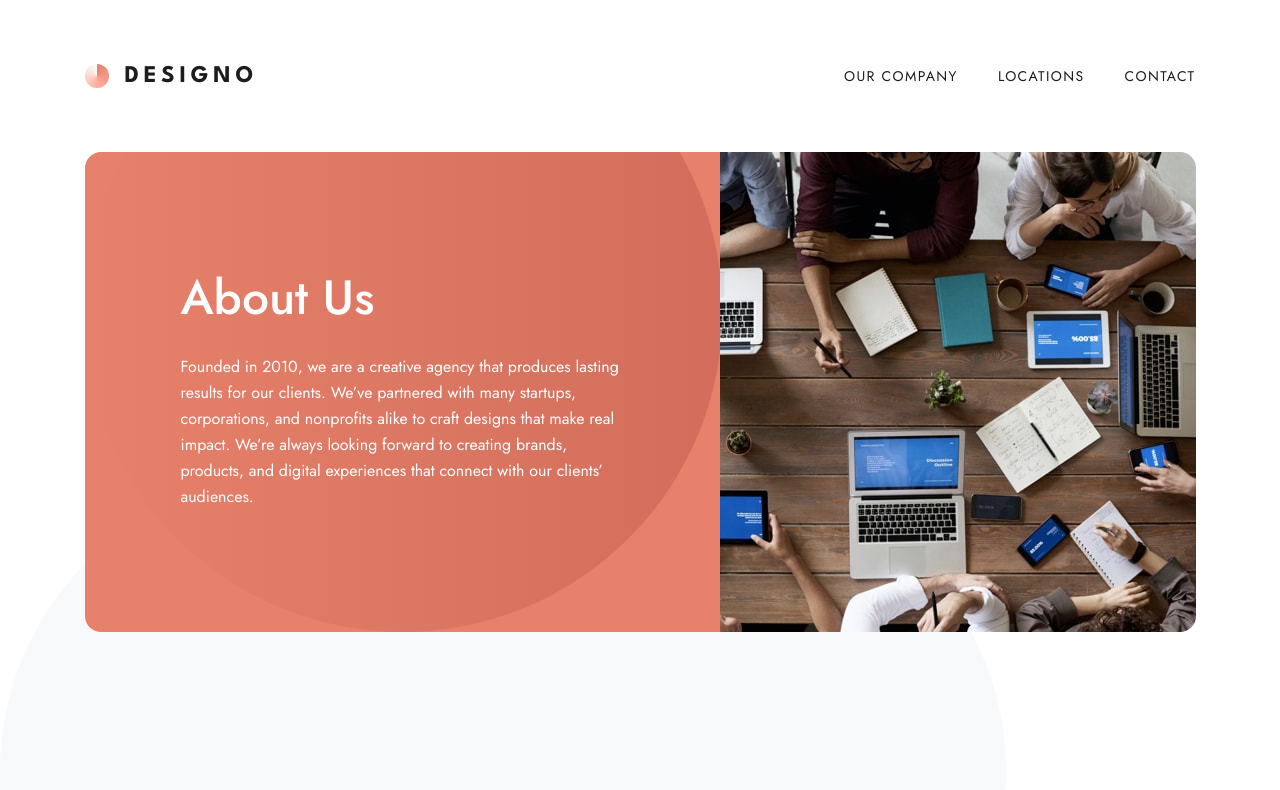
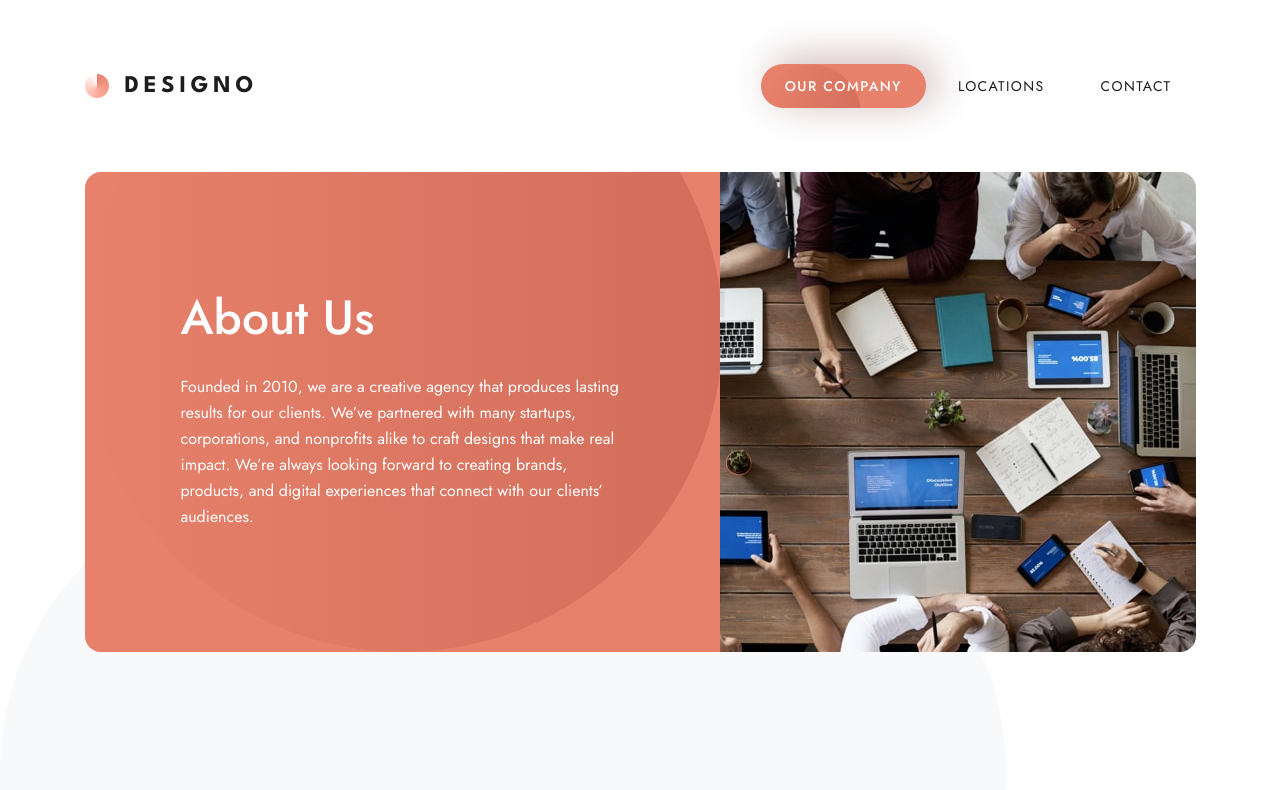
Before and after one commit to ayoub-ahabchane/fem-designo, a Next.js app: page /about in a window 1280 px wide. Shown: the top 790 px of the page. Built offline with nearby package versions, Linux system fonts and the light colour scheme.

Commit message:
feat: animated large navbar & qualities section

```diff
--- a/src/app/globals.css
+++ b/src/app/globals.css
@@ -23,7 +23,7 @@
     @apply text-xl font-medium uppercase leading-[1.3em] tracking-[0.25em];
   }
   .button {
-    @apply inline-block rounded-lg px-6 py-4 text-[0.9375rem] font-medium uppercase tracking-wider transition-all duration-150 ease-out;
+    @apply inline-block rounded-lg px-6 py-4 text-[0.9375rem] font-medium uppercase tracking-wider transition-all duration-150 ease-out focus-within:shadow-[20px_-40px_80px_rgba(93,2,2,0.5)]  hover:shadow-[5px_-10px_80px_rgba(93,2,2,0.5)];
   }
   .button.light {
     @apply bg-peach text-white;
@@ -57,7 +57,7 @@
   }
 
   .largeNavList {
-    @apply flex flex-row gap-10 bg-transparent text-sm tracking-widest;
+    @apply flex flex-row gap-2 bg-transparent text-sm tracking-widest;
   }
 
   .footerNavItem {
--- a/src/components/LargeNav.jsx
+++ b/src/components/LargeNav.jsx
@@ -1,25 +1,44 @@
-import React from "react";
+"use client";
+import { useSelectedLayoutSegment } from "next/navigation";
+import React, { useState } from "react";
 import Link from "next/link";
+import { motion } from "framer-motion";
+motion;
 
 const navItems = [
-  { title: "our company", link: "/about" },
-  { title: "locations", link: "/locations" },
-  { title: "contact", link: "/contact" },
+  { title: "our company", link: "/about", slug: "about" },
+  { title: "locations", link: "/locations", slug: "locations" },
+  { title: "contact", link: "/contact", slug: "contact" },
 ];
 
 const LargeNav = () => {
+  const activeSegment = useSelectedLayoutSegment();
+
+  const [isHovered, setIsHovered] = useState(false);
+
   return (
     <nav className="navWrapper mdmax:hidden">
       <ul className="largeNavList">
-        {navItems.map(({ title, link }, index) => (
-          <li key={`navigation${index}`}>
-            <Link
-              href={link}
-              className="uppercase hover:underline"
-              onClick={() => isMobile && toggleNav()}
-            >
+        {navItems.map(({ title, link, slug }, index) => (
+          <li
+            key={`navigation${index}`}
+            className={`relative isolate uppercase transition-all duration-150 ease-out ${
+              slug === activeSegment
+                ? "font-medium text-white"
+                : "text-black focus-within:text-peach  hover:text-peach"
+            }`}
+          >
+            <Link href={link} className={`inline-block px-6 py-3`}>
               {title}
             </Link>
+            {slug === activeSegment && (
+              <motion.span
+                key={"activeNavKey"}
+                layoutId="activeNav"
+                transition={{ ease: "easeOut", duration: 0.3 }}
+                className="absolute inset-x-0 inset-y-0 -z-10 rounded-[22px] bg-peach bg-[url(../assets/exports/Oval.svg)] bg-no-repeat shadow-[10px_-5px_40px_rgba(93,2,2,0.3)]"
+              ></motion.span>
+            )}
           </li>
         ))}
       </ul>
--- a/src/components/Logo.jsx
+++ b/src/components/Logo.jsx
@@ -12,7 +12,7 @@ const Logo = () => {
     <Link href="/" className="flex cursor-pointer items-center gap-4">
       <span
         aria-label="Designo Logo"
-        className=" inline-block h-6 w-6 rounded-full bg-[conic-gradient(var(--tw-gradient-stops))] from-peach via-light-peach to-transparent"
+        className="inline-block h-6 w-6 rounded-full bg-[conic-gradient(var(--tw-gradient-stops))] from-peach via-light-peach to-transparent"
       />
       <span
         className={`${league_spartan.className} text-2xl font-bold uppercase leading-none tracking-[0.2em]`}
--- a/src/components/Navmenu.jsx
+++ b/src/components/Navmenu.jsx
@@ -30,7 +30,7 @@ const Navmenu = () => {
               <li key={`navigation${index}`}>
                 <Link
                   href={link}
-                  className="uppercase hover:underline"
+                  className="button uppercase hover:underline"
                   onClick={() => isMobile && toggleNav()}
                 >
                   {title}
--- a/src/components/ServiceTile.jsx
+++ b/src/components/ServiceTile.jsx
@@ -4,7 +4,7 @@ import React from "react";
 const ServiceTile = ({ title, link }) => {
   return (
     <Link
-      className="group flex h-full w-full flex-col items-center justify-center gap-3 rounded-2xl bg-[color:rgba(29,_28,_30,_0.6)] bg-cover  text-white bg-blend-overlay transition-colors duration-150 ease-out focus-within:bg-[color:rgba(231,_129,_107,_0.7)] hover:bg-[color:rgba(231,_129,_107,_0.7)]"
+      className="group flex h-full w-full flex-col items-center justify-center gap-3 rounded-2xl bg-[color:rgba(29,_28,_30,_0.6)] bg-cover  text-white bg-blend-overlay transition-all duration-150 ease-out focus-within:bg-[color:rgba(231,_129,_107,_0.7)] focus-within:shadow-[20px_-40px_80px_rgba(93,2,2,0.5)] hover:bg-[color:rgba(231,_129,_107,_0.7)] hover:shadow-[20px_-40px_80px_rgba(93,2,2,0.5)]"
       href={link}
     >
       <p className="text-[1.75rem] font-medium uppercase tracking-wide md:text-[2.5rem]">
@@ -20,7 +20,7 @@ const ServiceTile = ({ title, link }) => {
           xmlns="http://www.w3.org/2000/svg"
           aria-hidden="true"
           focusable="false"
-          className="stroke-peach transition-colors ease-out group-focus-within:stroke-white group-hover:stroke-white"
+          className="stroke-peach transition-all ease-out group-focus-within:stroke-white group-hover:translate-x-2 group-hover:stroke-white"
         >
           <path
             d="M1 1l4 4-4 4"
--- a/src/components/home/Qualities.jsx
+++ b/src/components/home/Qualities.jsx
@@ -6,10 +6,12 @@ import Friendly from "../svg/Friendly";
 const Qualities = () => {
   return (
     <section className="grid grid-rows-3 gap-y-20 md:gap-y-8 lg:grid-cols-3 lg:grid-rows-1 lg:gap-x-[1.875rem] lg:gap-y-0 mdmax:px-6">
-      <article className="flex flex-col items-center gap-12 text-center md:flex-row md:text-left lg:flex-col lg:justify-center lg:text-center">
+      <article className="group flex flex-col items-center gap-12 text-center md:flex-row md:text-left lg:flex-col lg:justify-center lg:text-center">
         <Passionate />
         <div>
-          <h2 className="h3 mb-8 uppercase md:mb-4 lg:mb-8">Passionate</h2>
+          <h2 className="h3 mb-8 uppercase transition-colors duration-150 ease-out group-hover:text-peach md:mb-4 lg:mb-8">
+            Passionate
+          </h2>
           <p className="max-w-[28rem] text-body">
             Each project starts with an in-depth brand research to ensure we
             only create products that serve a purpose. We merge art, design, and
@@ -17,10 +19,12 @@ const Qualities = () => {
           </p>
         </div>
       </article>
-      <article className="flex flex-col items-center gap-12 text-center md:flex-row md:text-left lg:flex-col lg:justify-center lg:text-center">
+      <article className="group flex flex-col items-center gap-12 text-center md:flex-row md:text-left lg:flex-col lg:justify-center lg:text-center">
         <Resourceful />
         <div>
-          <h2 className="h3 mb-8 uppercase md:mb-4 lg:mb-8">Resourceful</h2>
+          <h2 className="h3 mb-8 uppercase transition-colors duration-150 ease-out group-hover:text-peach md:mb-4 lg:mb-8">
+            Resourceful
+          </h2>
           <p className="max-w-[28rem] text-body">
             Everything that we do has a strategic purpose. We use an agile
             approach in all of our projects and value customer collaboration. It
@@ -28,10 +32,12 @@ const Qualities = () => {
           </p>
         </div>
       </article>
-      <article className="flex flex-col items-center gap-12 text-center md:flex-row md:text-left lg:flex-col lg:justify-center lg:text-center">
+      <article className="group flex flex-col items-center gap-12 text-center md:flex-row md:text-left lg:flex-col lg:justify-center lg:text-center">
         <Friendly />
         <div>
-          <h2 className="h3 mb-8 uppercase md:mb-4 lg:mb-8">Friendly</h2>
+          <h2 className="h3 mb-8 uppercase transition-colors duration-150 ease-out group-hover:text-peach md:mb-4 lg:mb-8">
+            Friendly
+          </h2>
           <p className="max-w-[28rem] text-body">
             We are a group of enthusiastic folks who know how to put people
             first. Our success depends on our customers, and we strive to give
--- a/src/components/svg/Passionate.jsx
+++ b/src/components/svg/Passionate.jsx
@@ -4,7 +4,7 @@ const Passionate = () => {
   return (
     <div
       role="presentation none"
-      className="rounded-full bg-gradient-to-r from-darkPeach50 to-transparent"
+      className="rounded-full bg-gradient-to-r from-darkPeach50 to-transparent "
       aria-hidden="true"
       focusable="false"
     >
--- a/tailwind.config.js
+++ b/tailwind.config.js
@@ -62,9 +62,9 @@ module.exports = {
       },
       animation: {
         slideUpMobile:
-          "slideUpMobile 0.6s cubic-bezier(0.65,0.05,0.36,1) forwards;",
+          "slideUpMobile 0.8s cubic-bezier(0.65,0.05,0.36,1) forwards;",
         slideUpLarge:
-          "slideUpLarge 0.6s cubic-bezier(0.65,0.05,0.36,1) forwards;",
+          "slideUpLarge 0.8s cubic-bezier(0.65,0.05,0.36,1) forwards;",
         fadeIn: "fadeIn 0.3s ease-out",
       },
     },
```
Also changed, not shown: src/assets/exports/Oval.svg (added).
